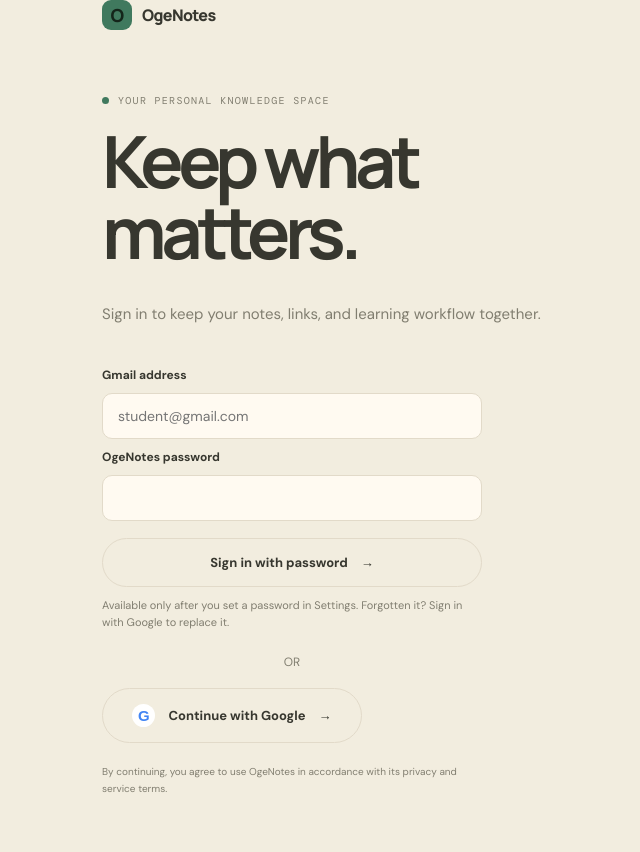
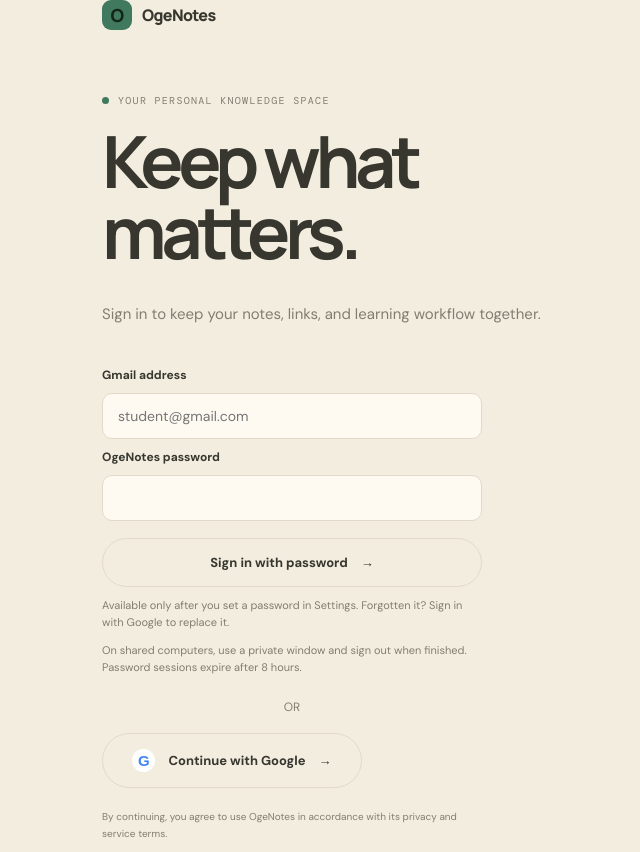
Before and after one commit to nikhil-dex/oge, a Next.js app: page /register in a window 1280 px wide. Shown: the whole page, without its empty margins (20-660 px from the left). Before the commit the page ends 807 px from the top, so only its background shows below. Built offline with nearby package versions, Linux system fonts and the light colour scheme; no server answers.

Commit message:
ux(auth): add shared-computer privacy reminder

```diff
--- a/app/register/password-sign-in.js
+++ b/app/register/password-sign-in.js
@@ -42,6 +42,7 @@ export default function PasswordSignIn() {
         {busy ? 'Signing in…' : 'Sign in with password'} <span aria-hidden="true">→</span>
       </button>
       <small>Available only after you set a password in Settings. Forgotten it? Sign in with Google to replace it.</small>
+      <small>On shared computers, use a private window and sign out when finished. Password sessions expire after 8 hours.</small>
     </form>
   );
 }
```
